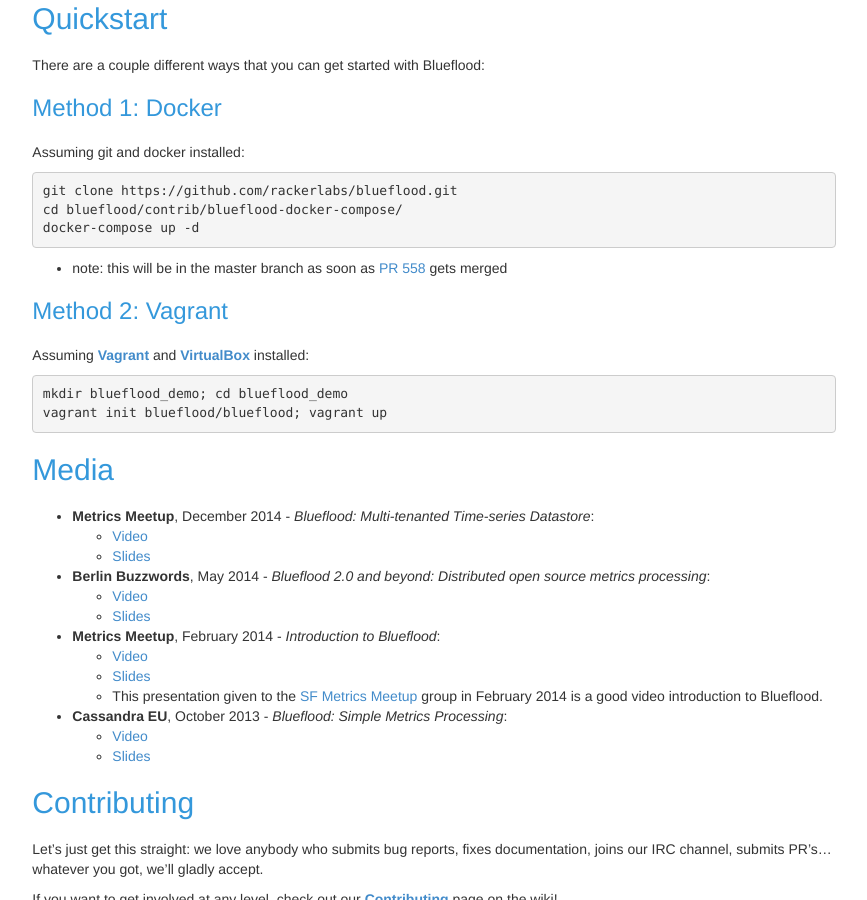
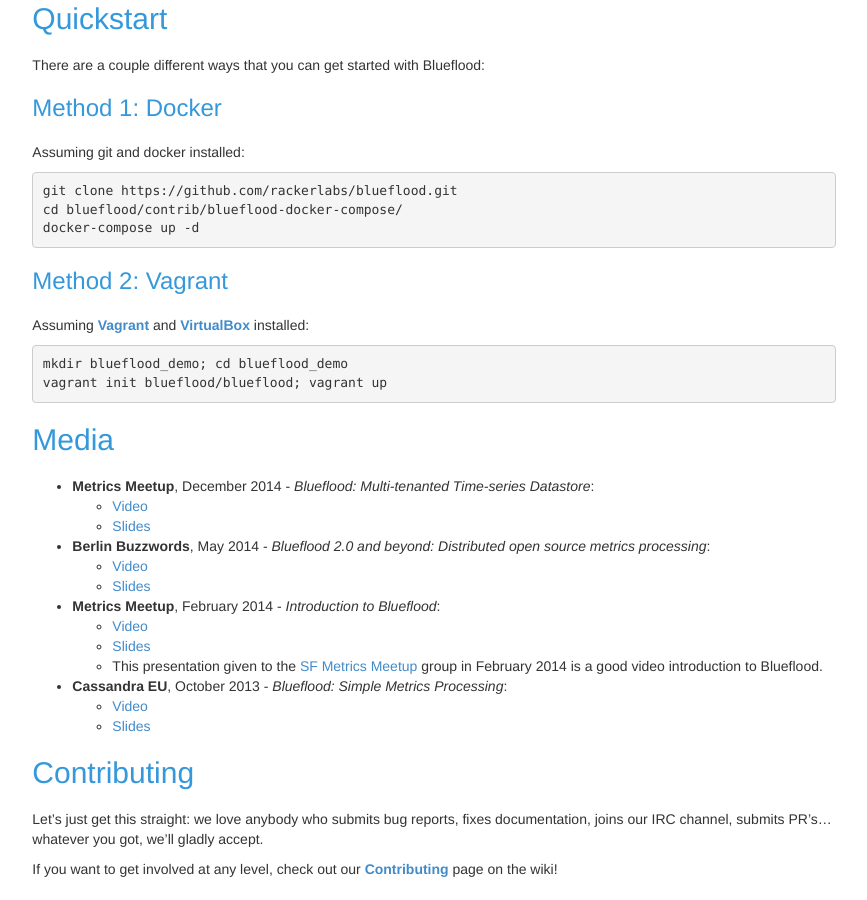
Before and after one commit to rax-maas/blueflood, a Jekyll site: the page built from index.md, in a window 1280 px wide and 900 px high, scrolled down 1108 px. Shown: the whole window, without its empty margins (206-1073 px from the left). Built offline with Jekyll 4.4.1, drawn with Linux system fonts in a browser that asks for light colours.

Commit message:
Update index.md

````diff
--- a/index.md
+++ b/index.md
@@ -40,8 +40,6 @@ git clone https://github.com/rackerlabs/blueflood.git
 cd blueflood/contrib/blueflood-docker-compose/
 docker-compose up -d
 ```
-
-* note: this will be in the master branch as soon as [PR 558](https://github.com/rackerlabs/blueflood/pull/558) gets merged
 
 ### Method 2: Vagrant
 Assuming **[Vagrant] [vagrant-install]** and **[VirtualBox] [virtualbox-install]** installed:
````
